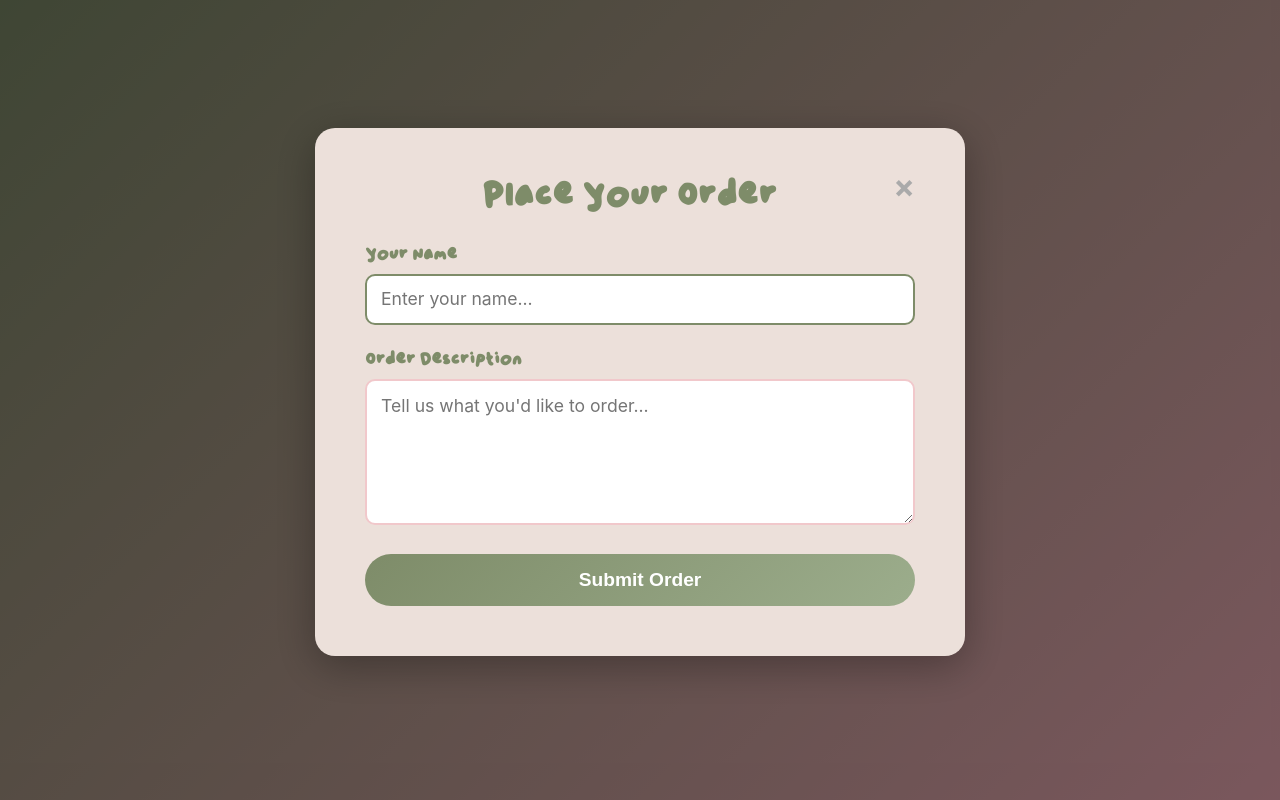
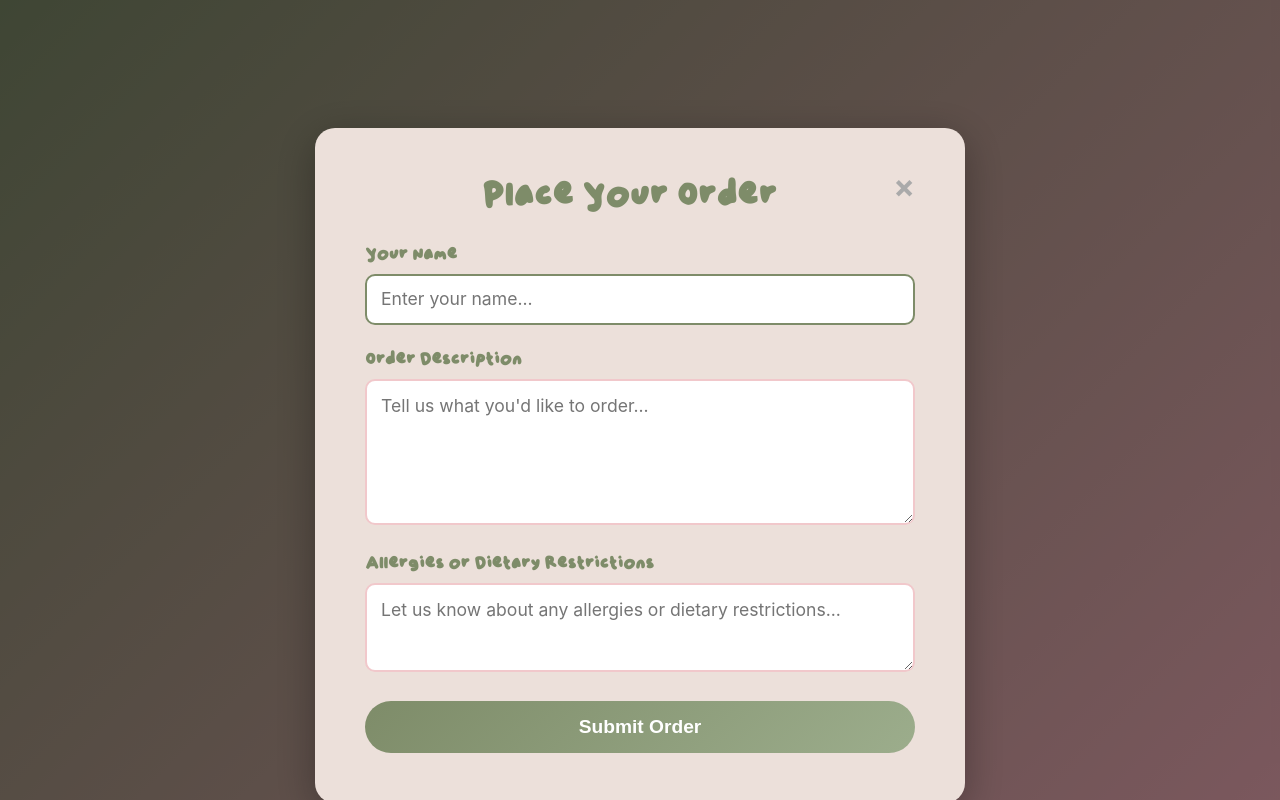
Before and after one commit to ayushsm/chowwithchau, a React (Vite) app: page / in a window 1280 px wide. Both pictures are taken after a click on the button "Place an Order". Built offline with nearby package versions, Linux system fonts and the light colour scheme; no server answers; the HTML template or start-up script is replaced by a standard one.

Commit message:
Add allergies/dietary restrictions field to order form

```diff
--- a/src/components/OrderModal.tsx
+++ b/src/components/OrderModal.tsx
@@ -4,13 +4,14 @@ import './OrderModal.css'
 interface OrderModalProps {
   isOpen: boolean
   onClose: () => void
-  onSubmit: (name: string, description: string) => void | Promise<void>
+  onSubmit: (name: string, description: string, allergies: string) => void | Promise<void>
   isSubmitting?: boolean
 }
 
 function OrderModal({ isOpen, onClose, onSubmit, isSubmitting = false }: OrderModalProps) {
   const [name, setName] = useState('')
   const [description, setDescription] = useState('')
+  const [allergies, setAllergies] = useState('')
 
   useEffect(() => {
     const handleEscape = (e: KeyboardEvent) => {
@@ -31,9 +32,10 @@ function OrderModal({ isOpen, onClose, onSubmit, isSubmitting = false }: OrderMo
   const handleSubmit = async (e: React.FormEvent) => {
     e.preventDefault()
     if (name.trim() && description.trim() && !isSubmitting) {
-      await onSubmit(name, description)
+      await onSubmit(name, description, allergies)
       setName('')
       setDescription('')
+      setAllergies('')
     }
   }
 
@@ -74,6 +76,16 @@ function OrderModal({ isOpen, onClose, onSubmit, isSubmitting = false }: OrderMo
               required
             />
           </div>
+          <div className="form-group">
+            <label htmlFor="allergies">Allergies or Dietary Restrictions</label>
+            <textarea
+              id="allergies"
+              value={allergies}
+              onChange={(e) => setAllergies(e.target.value)}
+              rows={3}
+              placeholder="Let us know about any allergies or dietary restrictions..."
+            />
+          </div>
           <button type="submit" className="submit-button" disabled={isSubmitting}>
             {isSubmitting ? 'Submitting...' : 'Submit Order'}
           </button>
--- a/src/lib/supabase.ts
+++ b/src/lib/supabase.ts
@@ -17,5 +17,6 @@ export interface Order {
   id?: number
   name: string
   description: string
+  allergies?: string
   created_at?: string
 }
--- a/src/pages/Admin.css
+++ b/src/pages/Admin.css
@@ -127,6 +127,21 @@
   color: #333;
   line-height: 1.6;
   white-space: pre-wrap;
+  margin-bottom: 10px;
+}
+
+.order-allergies {
+  color: #7E8C69;
+  font-size: 0.95rem;
+  line-height: 1.6;
+  white-space: pre-wrap;
+  margin-top: 10px;
+  padding-top: 10px;
+  border-top: 1px solid #F1C8CB;
+}
+
+.order-allergies strong {
+  color: #7E8C69;
 }
 
 @media (max-width: 768px) {
--- a/src/pages/Admin.tsx
+++ b/src/pages/Admin.tsx
@@ -88,6 +88,11 @@ function Admin() {
                   <strong>Customer:</strong> {order.name}
                 </div>
                 <div className="order-description">{order.description}</div>
+                {order.allergies && (
+                  <div className="order-allergies">
+                    <strong>Allergies/Dietary Restrictions:</strong> {order.allergies}
+                  </div>
+                )}
               </div>
             ))}
           </div>
--- a/src/pages/Home.tsx
+++ b/src/pages/Home.tsx
@@ -9,13 +9,13 @@ function Home() {
   const [showSuccess, setShowSuccess] = useState(false)
   const [isSubmitting, setIsSubmitting] = useState(false)
 
-  const handleSubmitOrder = async (name: string, description: string) => {
+  const handleSubmitOrder = async (name: string, description: string, allergies: string) => {
     setIsSubmitting(true)
 
     try {
       const { data, error } = await supabase
         .from('orders')
-        .insert([{ name, description }])
+        .insert([{ name, description, allergies: allergies || null }])
         .select()
 
       if (error) {
```
